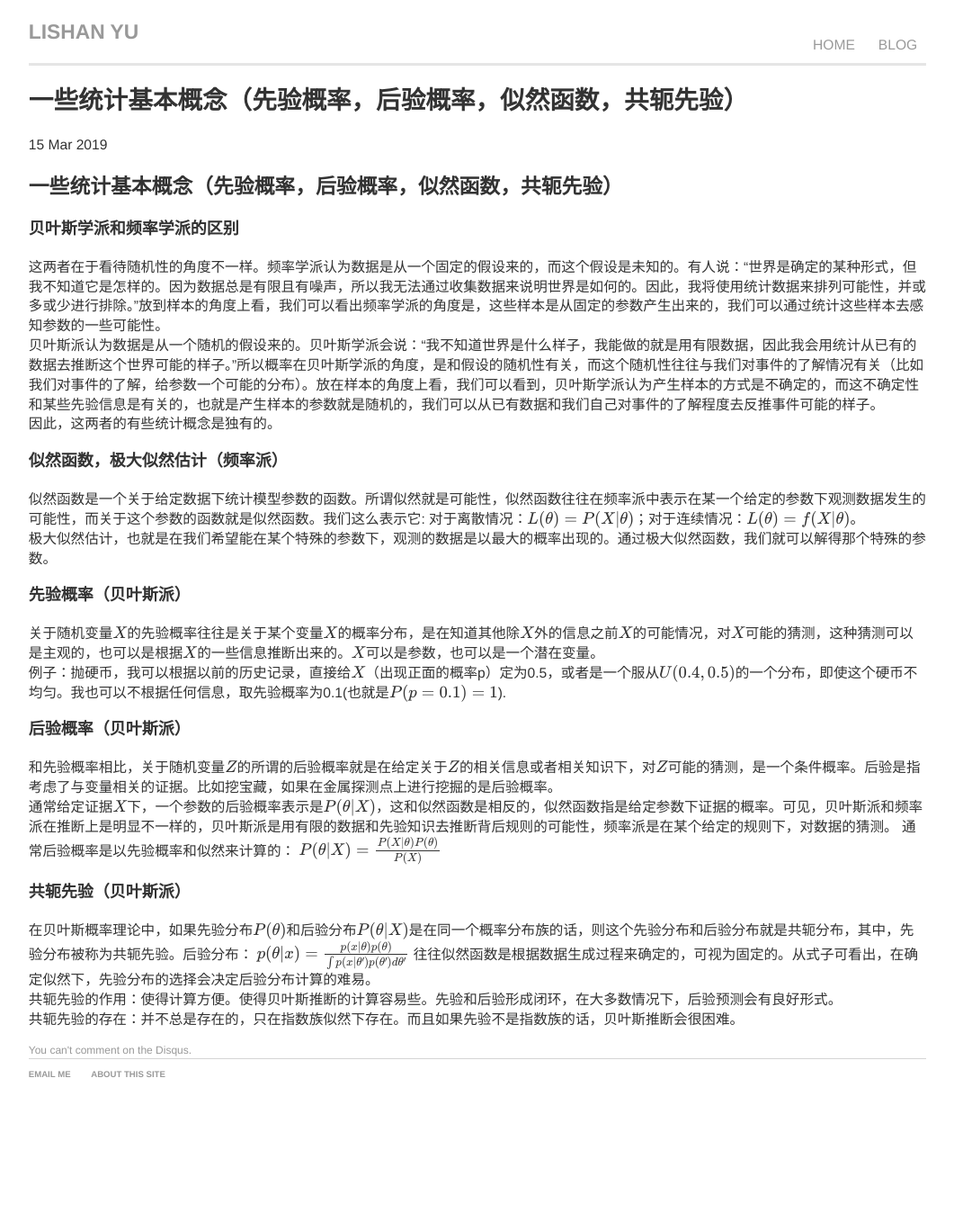
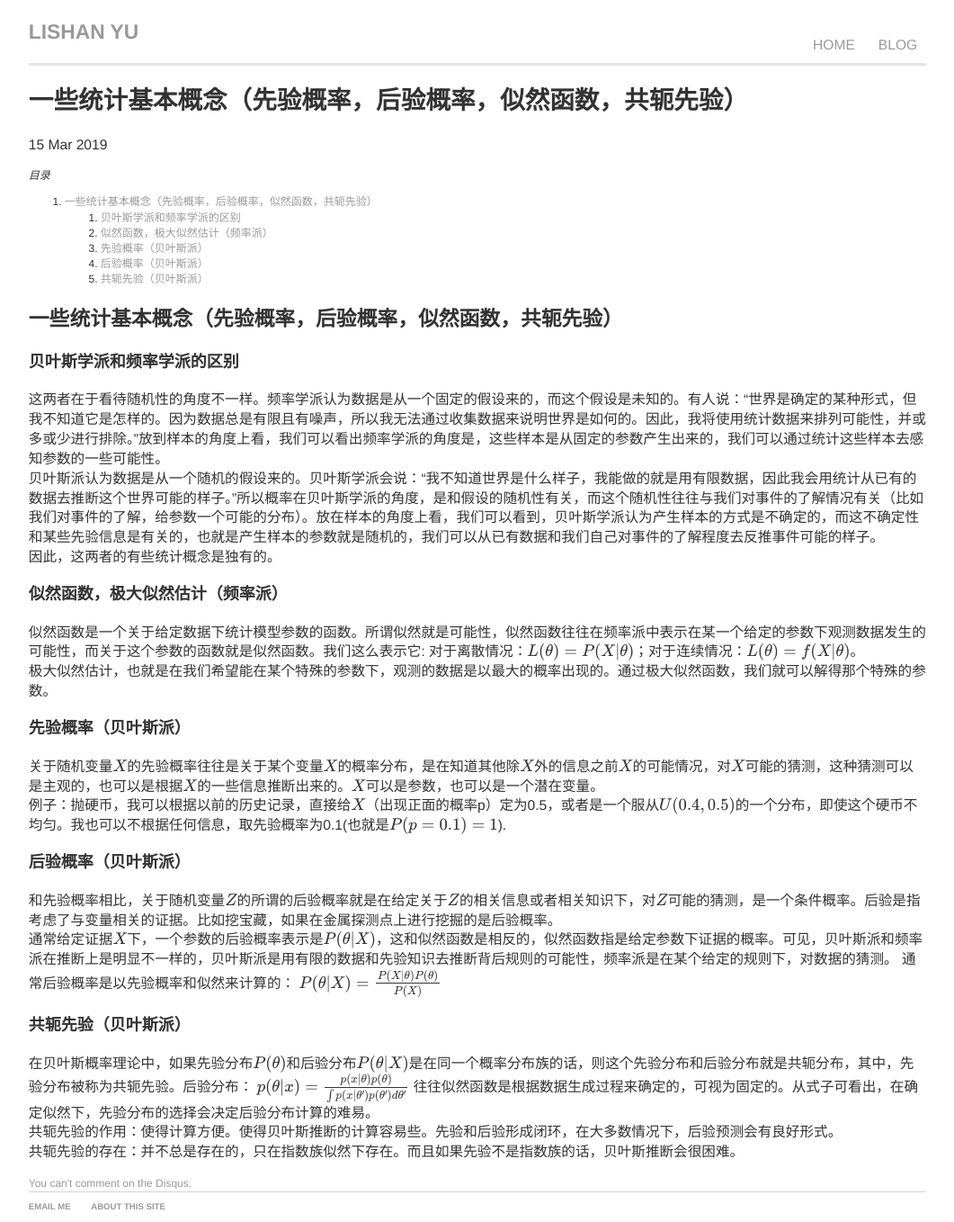
Before and after one commit to Lishany/Lishany.github.io, a Jekyll site: the page built from _posts/2019-03-15-statistical-concepts-1.markdown, in a window 1280 px wide. Shown: the whole page at 90% size, without its empty margins (109-1170 px from the left). Built offline with Jekyll 4.4.1, drawn with Linux system fonts in a browser that asks for light colours; formulas are drawn with MathJax 3; comment, search, counter and statistics services are not loaded; before the commit the page ends 1210 px from its top, so only the background shows below that; some of the changed lines change nothing that is shown.

Commit message:
set up 7

```diff
--- a/_includes/head.html
+++ b/_includes/head.html
@@ -22,6 +22,8 @@
     <![endif]-->
     <!-- google analytics - i will not share this data with google -->
     {% include analytics.html %}
+    <script type="text/javascript" src="https://code.jquery.com/jquery-3.3.1.min.js"></script>
+    <script type="text/javascript" src="/css/toc.js"></script>
     <script type="text/x-mathjax-config">
     MathJax.Hub.Config({tex2jax: {inlineMath: [['$','$'], ['\\(','\\)']]}});
     </script>
--- a/_layouts/post.html
+++ b/_layouts/post.html
@@ -5,7 +5,13 @@ layout: default
 <h1>{{ page.title }}</h1>
 <p class="meta">{{ page.date | date_to_string }} {% if page.author %} by {{ page.author }} {% endif %}</p>
 <div class="post">
+	<div id="toc"></div>
   {{ content }}
+  <script type="text/javascript">
+$(document).ready(function() {
+    $('#toc').toc();
+});
+</script>
 </div>
 <!-- Post comments -->
 <div>
--- a/_posts/2019-03-15-statistical-concepts-1.markdown
+++ b/_posts/2019-03-15-statistical-concepts-1.markdown
@@ -4,6 +4,7 @@ title:  "一些统计基本概念（先验概率，后验概率，似然函数
 date:   2019-03-15 20:00:00 +0800
 categories: statistical-concepts
 ---
+
 ## 一些统计基本概念（先验概率，后验概率，似然函数，共轭先验）
 
 ### 贝叶斯学派和频率学派的区别
--- a/_posts/2019-03-16-statistical-concepts-2.markdown
+++ b/_posts/2019-03-16-statistical-concepts-2.markdown
@@ -4,6 +4,7 @@ title:  "统计基本概念（常见离散型概率分布）"
 date:   2019-03-16 16:00:00 +0800
 categories: statistical-concepts
 ---
+
 ## 常见离散型概率分布
 由于老是记不清哪些分布对应哪些名字，所以还是从最基础的东西写起吧。（记忆力堪忧呀。。。）
 
@@ -41,7 +42,6 @@ categories: statistical-concepts
 $$P(X=k) = C_n^{k} p^k(1-p)^{n-k} = C_n^{k} \frac{\lambda}{n}^k (1-\frac{\lambda}{n})^{n-k} = \frac{\lambda^k}{k!}\left( 1-\frac{\lambda}{n} \right)^n \frac{n(n-1)\dots (n-k+1)}{n^k} \left( 1-\frac{\lambda}{n} \right)^{-k} \rightarrow \frac{\lambda^{k}e^{-\lambda}}{k!}$$
 
 
-
 ### negative binomial distribution 负二项分布
 
 ## 连续型概率分布
--- /dev/null
+++ b/css/toc.js
@@ -0,0 +1,98 @@
+// https://github.com/ghiculescu/jekyll-table-of-contents
+(function($){
+  $.fn.toc = function(options) {
+    var defaults = {
+      noBackToTopLinks: false,
+      title: '<i>目录</i>',
+      minimumHeaders: 3,
+      headers: 'h1, h2, h3, h4, h5, h6',
+      listType: 'ol', // values: [ol|ul]
+      showEffect: 'show', // values: [show|slideDown|fadeIn|none]
+      showSpeed: 'slow', // set to 0 to deactivate effect
+      classes: { list: '',
+                 item: ''
+               }
+    },
+    settings = $.extend(defaults, options);
+
+    function fixedEncodeURIComponent (str) {
+      return encodeURIComponent(str).replace(/[!'()*]/g, function(c) {
+        return '%' + c.charCodeAt(0).toString(16);
+      });
+    }
+
+    function createLink (header) {
+      var innerText = (header.textContent === undefined) ? header.innerText : header.textContent;
+      return "<a href='#" + fixedEncodeURIComponent(header.id) + "'>" + innerText + "</a>";
+    }
+
+    var headers = $(settings.headers).filter(function() {
+      // get all headers with an ID
+      var previousSiblingName = $(this).prev().attr( "name" );
+      if (!this.id && previousSiblingName) {
+        this.id = $(this).attr( "id", previousSiblingName.replace(/\./g, "-") );
+      }
+      return this.id;
+    }), output = $(this);
+    if (!headers.length || headers.length < settings.minimumHeaders || !output.length) {
+      $(this).hide();
+      return;
+    }
+
+    if (0 === settings.showSpeed) {
+      settings.showEffect = 'none';
+    }
+
+    var render = {
+      show: function() { output.hide().html(html).show(settings.showSpeed); },
+      slideDown: function() { output.hide().html(html).slideDown(settings.showSpeed); },
+      fadeIn: function() { output.hide().html(html).fadeIn(settings.showSpeed); },
+      none: function() { output.html(html); }
+    };
+
+    var get_level = function(ele) { return parseInt(ele.nodeName.replace("H", ""), 10); };
+    var highest_level = headers.map(function(_, ele) { return get_level(ele); }).get().sort()[0];
+    var return_to_top = '<i class="icon-arrow-up back-to-top"> </i>';
+
+    var level = get_level(headers[0]),
+      this_level,
+      html = settings.title + " <" +settings.listType + " class=\"" + settings.classes.list +"\">";
+    headers.on('click', function() {
+      if (!settings.noBackToTopLinks) {
+        window.location.hash = this.id;
+      }
+    })
+    .addClass('clickable-header')
+    .each(function(_, header) {
+      this_level = get_level(header);
+      if (!settings.noBackToTopLinks && this_level === highest_level) {
+        $(header).addClass('top-level-header').after(return_to_top);
+      }
+      if (this_level === level) // same level as before; same indenting
+        html += "<li class=\"" + settings.classes.item + "\">" + createLink(header);
+      else if (this_level <= level){ // higher level than before; end parent ol
+        for(var i = this_level; i < level; i++) {
+          html += "</li></"+settings.listType+">"
+        }
+        html += "<li class=\"" + settings.classes.item + "\">" + createLink(header);
+      }
+      else if (this_level > level) { // lower level than before; expand the previous to contain a ol
+        for(i = this_level; i > level; i--) {
+          html += "<" + settings.listType + " class=\"" + settings.classes.list +"\">" +
+                  "<li class=\"" + settings.classes.item + "\">"
+        }
+        html += createLink(header);
+      }
+      level = this_level; // update for the next one
+    });
+    html += "</"+settings.listType+">";
+    if (!settings.noBackToTopLinks) {
+      $(document).on('click', '.back-to-top', function() {
+        $(window).scrollTop(0);
+        window.location.hash = '';
+      });
+    }
+
+    render[settings.showEffect]();
+  };
+})(jQuery);
```
